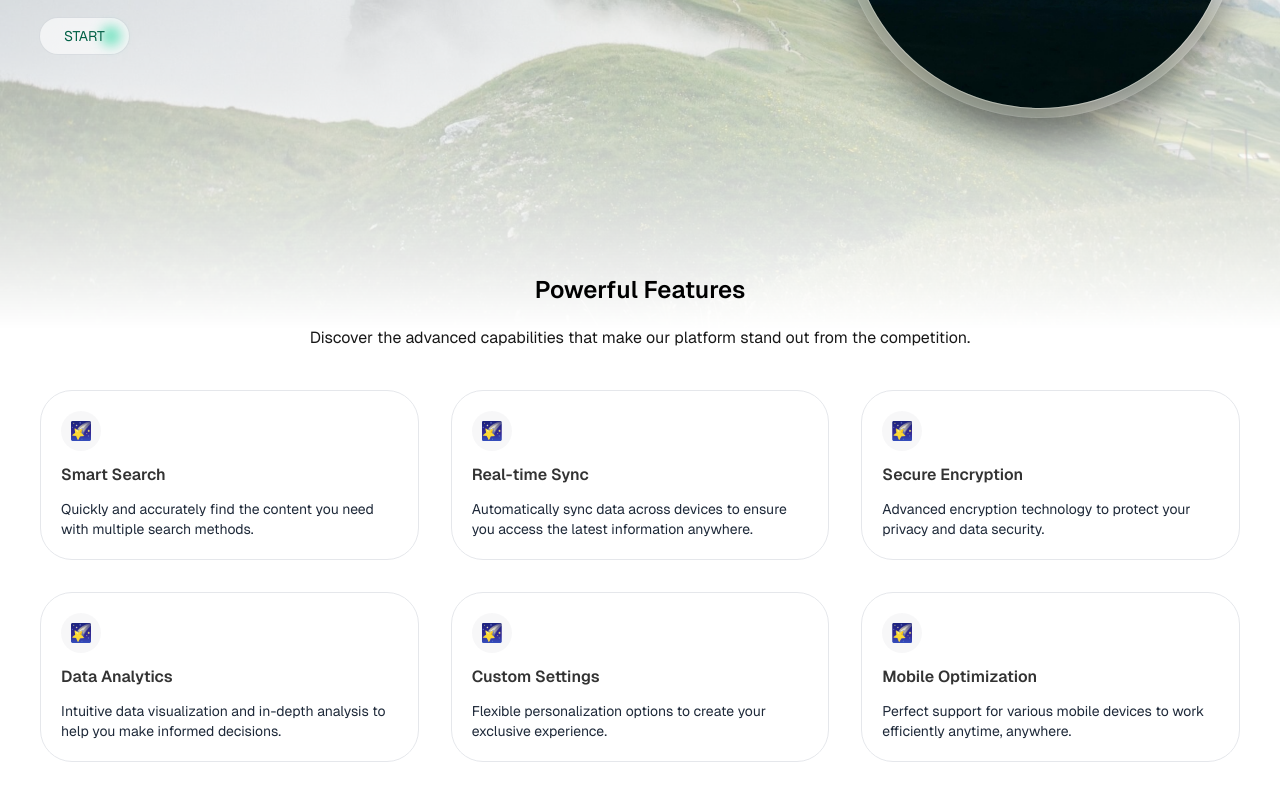
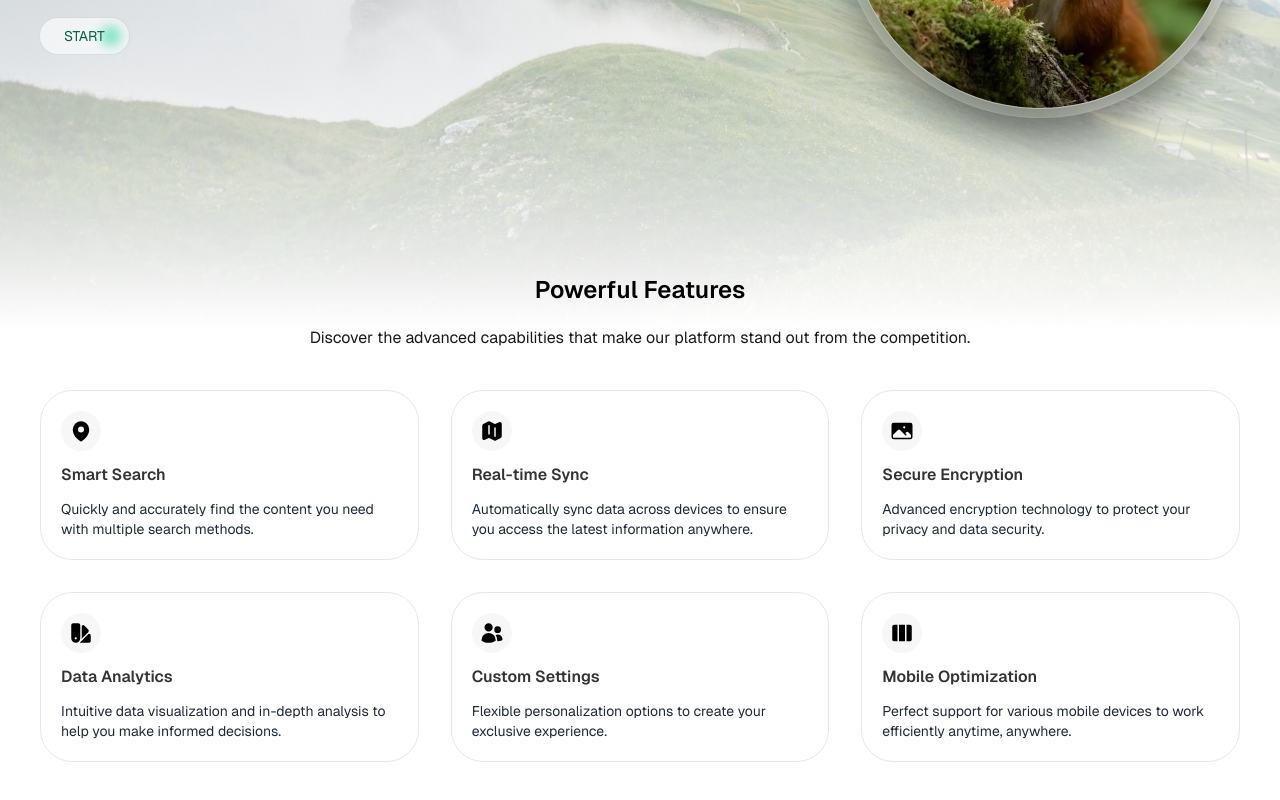
Before and after one commit to jianhuagao/Libran, a Next.js app: page / in a window 1280 px wide. Shown: the part 454-1254 px from the top of the page. Built offline with nearby package versions, Linux system fonts and the light colour scheme.

Commit message:
feat(界面): 更新Banner图片和功能图标
- 在Banner组件中添加浅色模式专用图片并调整显示逻辑
- 将功能区块的emoji图标替换为SVG矢量图标，提升视觉一致性

```diff
--- a/src/components/partials/Banners/index.tsx
+++ b/src/components/partials/Banners/index.tsx
@@ -23,8 +23,14 @@ export default function BannerBetween() {
         <div className="relative size-full rounded-full border border-white/10 bg-white/20 shadow-2xl transition-all duration-700 group-hover:saturate-200 dark:bg-black/80">
           <Image
             fill
+            src="/img/wallpaper/c5.jpg"
+            className="rounded-full object-cover shadow-2xl dark:hidden"
+            alt="Abstract technology visualization"
+          />
+          <Image
+            fill
             src="/img/wallpaper/c4.jpg"
-            className="rounded-full object-cover shadow-2xl"
+            className="hidden rounded-full object-cover shadow-2xl dark:block"
             alt="Abstract technology visualization"
           />
         </div>
--- a/src/components/partials/Features/index.tsx
+++ b/src/components/partials/Features/index.tsx
@@ -3,32 +3,73 @@ import AnimatedShow from '@/components/ui/motions/AnimatedShow';
 export default function Features() {
   const features = [
     {
-      icon: '🌠',
+      icon: (
+        <svg xmlns="http://www.w3.org/2000/svg" viewBox="0 0 24 24" fill="currentColor" className="size-6">
+          <path
+            fillRule="evenodd"
+            d="m11.54 22.351.07.04.028.016a.76.76 0 0 0 .723 0l.028-.015.071-.041a16.975 16.975 0 0 0 1.144-.742 19.58 19.58 0 0 0 2.683-2.282c1.944-1.99 3.963-4.98 3.963-8.827a8.25 8.25 0 0 0-16.5 0c0 3.846 2.02 6.837 3.963 8.827a19.58 19.58 0 0 0 2.682 2.282 16.975 16.975 0 0 0 1.145.742ZM12 13.5a3 3 0 1 0 0-6 3 3 0 0 0 0 6Z"
+            clipRule="evenodd"
+          />
+        </svg>
+      ),
       title: 'Smart Search',
       description: 'Quickly and accurately find the content you need with multiple search methods.'
     },
     {
-      icon: '🌠',
+      icon: (
+        <svg xmlns="http://www.w3.org/2000/svg" viewBox="0 0 24 24" fill="currentColor" className="size-6">
+          <path
+            fillRule="evenodd"
+            d="M8.161 2.58a1.875 1.875 0 0 1 1.678 0l4.993 2.498c.106.052.23.052.336 0l3.869-1.935A1.875 1.875 0 0 1 21.75 4.82v12.485c0 .71-.401 1.36-1.037 1.677l-4.875 2.437a1.875 1.875 0 0 1-1.676 0l-4.994-2.497a.375.375 0 0 0-.336 0l-3.868 1.935A1.875 1.875 0 0 1 2.25 19.18V6.695c0-.71.401-1.36 1.036-1.677l4.875-2.437ZM9 6a.75.75 0 0 1 .75.75V15a.75.75 0 0 1-1.5 0V6.75A.75.75 0 0 1 9 6Zm6.75 3a.75.75 0 0 0-1.5 0v8.25a.75.75 0 0 0 1.5 0V9Z"
+            clipRule="evenodd"
+          />
+        </svg>
+      ),
       title: 'Real-time Sync',
       description: 'Automatically sync data across devices to ensure you access the latest information anywhere.'
     },
     {
-      icon: '🌠',
+      icon: (
+        <svg xmlns="http://www.w3.org/2000/svg" viewBox="0 0 24 24" fill="currentColor" className="size-6">
+          <path
+            fillRule="evenodd"
+            d="M1.5 6a2.25 2.25 0 0 1 2.25-2.25h16.5A2.25 2.25 0 0 1 22.5 6v12a2.25 2.25 0 0 1-2.25 2.25H3.75A2.25 2.25 0 0 1 1.5 18V6ZM3 16.06V18c0 .414.336.75.75.75h16.5A.75.75 0 0 0 21 18v-1.94l-2.69-2.689a1.5 1.5 0 0 0-2.12 0l-.88.879.97.97a.75.75 0 1 1-1.06 1.06l-5.16-5.159a1.5 1.5 0 0 0-2.12 0L3 16.061Zm10.125-7.81a1.125 1.125 0 1 1 2.25 0 1.125 1.125 0 0 1-2.25 0Z"
+            clipRule="evenodd"
+          />
+        </svg>
+      ),
       title: 'Secure Encryption',
       description: 'Advanced encryption technology to protect your privacy and data security.'
     },
     {
-      icon: '🌠',
+      icon: (
+        <svg xmlns="http://www.w3.org/2000/svg" viewBox="0 0 24 24" fill="currentColor" className="size-6">
+          <path
+            fillRule="evenodd"
+            d="M2.25 4.125c0-1.036.84-1.875 1.875-1.875h5.25c1.036 0 1.875.84 1.875 1.875V17.25a4.5 4.5 0 1 1-9 0V4.125Zm4.5 14.25a1.125 1.125 0 1 0 0-2.25 1.125 1.125 0 0 0 0 2.25Z"
+            clipRule="evenodd"
+          />
+          <path d="M10.719 21.75h9.156c1.036 0 1.875-.84 1.875-1.875v-5.25c0-1.036-.84-1.875-1.875-1.875h-.14l-8.742 8.743c-.09.089-.18.175-.274.257ZM12.738 17.625l6.474-6.474a1.875 1.875 0 0 0 0-2.651L15.5 4.787a1.875 1.875 0 0 0-2.651 0l-.1.099V17.25c0 .126-.003.251-.01.375Z" />
+        </svg>
+      ),
       title: 'Data Analytics',
       description: 'Intuitive data visualization and in-depth analysis to help you make informed decisions.'
     },
     {
-      icon: '🌠',
+      icon: (
+        <svg xmlns="http://www.w3.org/2000/svg" viewBox="0 0 24 24" fill="currentColor" className="size-6">
+          <path d="M4.5 6.375a4.125 4.125 0 1 1 8.25 0 4.125 4.125 0 0 1-8.25 0ZM14.25 8.625a3.375 3.375 0 1 1 6.75 0 3.375 3.375 0 0 1-6.75 0ZM1.5 19.125a7.125 7.125 0 0 1 14.25 0v.003l-.001.119a.75.75 0 0 1-.363.63 13.067 13.067 0 0 1-6.761 1.873c-2.472 0-4.786-.684-6.76-1.873a.75.75 0 0 1-.364-.63l-.001-.122ZM17.25 19.128l-.001.144a2.25 2.25 0 0 1-.233.96 10.088 10.088 0 0 0 5.06-1.01.75.75 0 0 0 .42-.643 4.875 4.875 0 0 0-6.957-4.611 8.586 8.586 0 0 1 1.71 5.157v.003Z" />
+        </svg>
+      ),
       title: 'Custom Settings',
       description: 'Flexible personalization options to create your exclusive experience.'
     },
     {
-      icon: '🌠',
+      icon: (
+        <svg xmlns="http://www.w3.org/2000/svg" viewBox="0 0 24 24" fill="currentColor" className="size-6">
+          <path d="M15 3.75H9v16.5h6V3.75ZM16.5 20.25h3.375c1.035 0 1.875-.84 1.875-1.875V5.625c0-1.036-.84-1.875-1.875-1.875H16.5v16.5ZM4.125 3.75H7.5v16.5H4.125a1.875 1.875 0 0 1-1.875-1.875V5.625c0-1.036.84-1.875 1.875-1.875Z" />
+        </svg>
+      ),
       title: 'Mobile Optimization',
       description: 'Perfect support for various mobile devices to work efficiently anytime, anywhere.'
     }
```
Also changed, not shown: public/img/wallpaper/c5.jpg.
